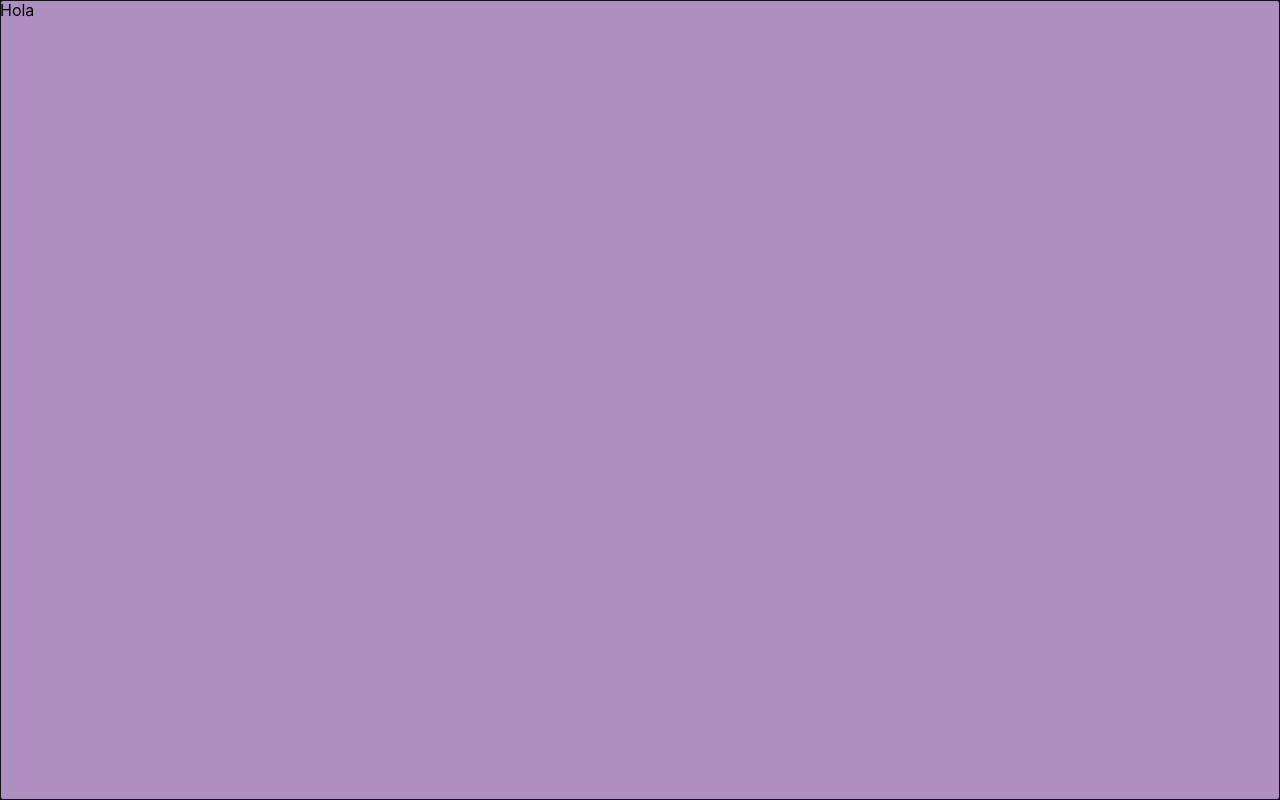
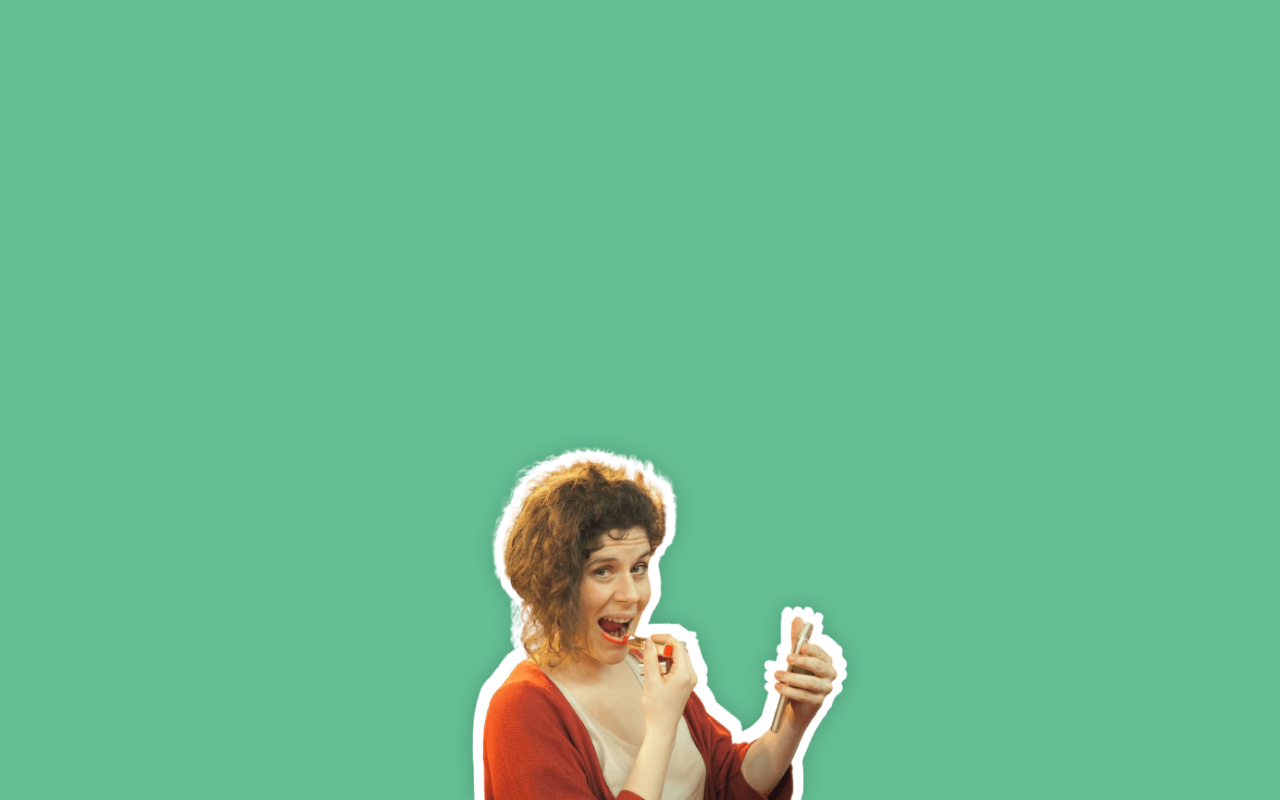
Before and after one commit to pacog/pitxapie, a React (Create React App) app: page /faces in a window 1280 px wide. Built offline with nearby package versions, Linux system fonts and the light colour scheme.

Commit message:
Showing first face

```diff
--- /dev/null
+++ b/src/components/Face/index.tsx
@@ -0,0 +1,13 @@
+import React from "react";
+import Mama from "./mama.png";
+import "./style.css";
+
+function Face() {
+    return (
+        <div className="face">
+            <img src={Mama} alt={"Mama"} />
+        </div>
+    );
+}
+
+export default Face;
--- /dev/null
+++ b/src/components/Face/style.css
@@ -0,0 +1,17 @@
+.face {
+    position: absolute;
+    bottom: 0vh;
+    left: 25vw;
+    height: 50vh;
+    width: 50vw;
+    transform-origin: 50% 50%;
+    pointer-events: none;
+    filter: drop-shadow(10px 0 0 #fff) drop-shadow(-10px 0 0 #fff)
+        drop-shadow(0px -10px 0 #fff) drop-shadow(0 0 10px rgba(0, 0, 0, 0.2));
+}
+.face img {
+    height: 100%;
+    width: 100%;
+    object-fit: contain;
+    object-position: bottom center;
+}
--- a/src/pages/Faces/index.tsx
+++ b/src/pages/Faces/index.tsx
@@ -1,16 +1,19 @@
-import React from "react";
+import React, { useState } from "react";
 import DetectAnyInput from "components/DetectAnyInput";
 import ColorChangeBG from "components/ColorChangeBG";
+import Face from "components/Face";
 import "./style.css";
 
 function Faces() {
+    const [canShowFace, setCanShowFace] = useState(true);
+
     return (
         <DetectAnyInput onAnyInput={() => {}}>
             <ColorChangeBG
                 className="faces"
-                colorList={["#5e548e", "#9f86c0", "#be95c4"]}
+                colorList={["#40916c", "#52b788", "#74c69d"]}
             >
-                Hola
+                <Face />
             </ColorChangeBG>
         </DetectAnyInput>
     );
--- a/src/pages/Faces/style.css
+++ b/src/pages/Faces/style.css
@@ -0,0 +1,4 @@
+.faces {
+    position: relative;
+    user-select: none;
+}
```
Also changed, not shown: src/components/Face/mama.png (added).
